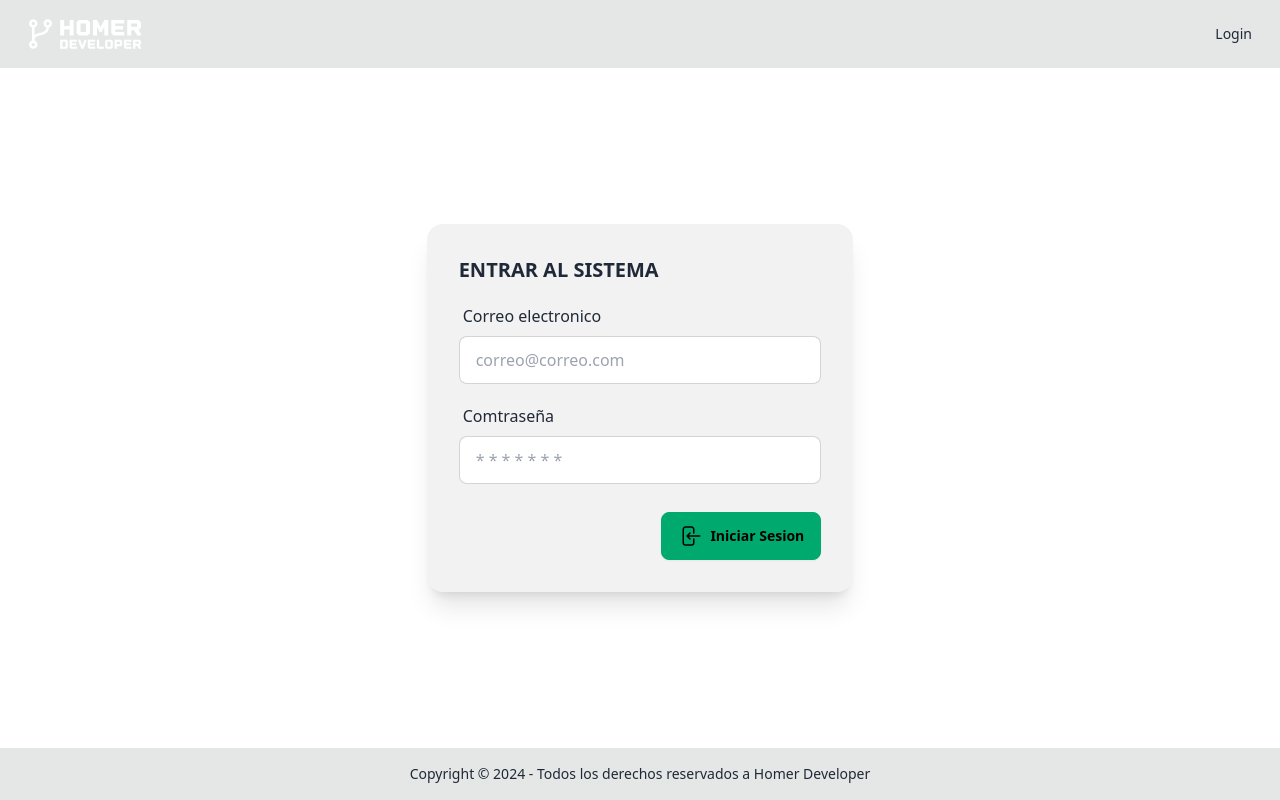
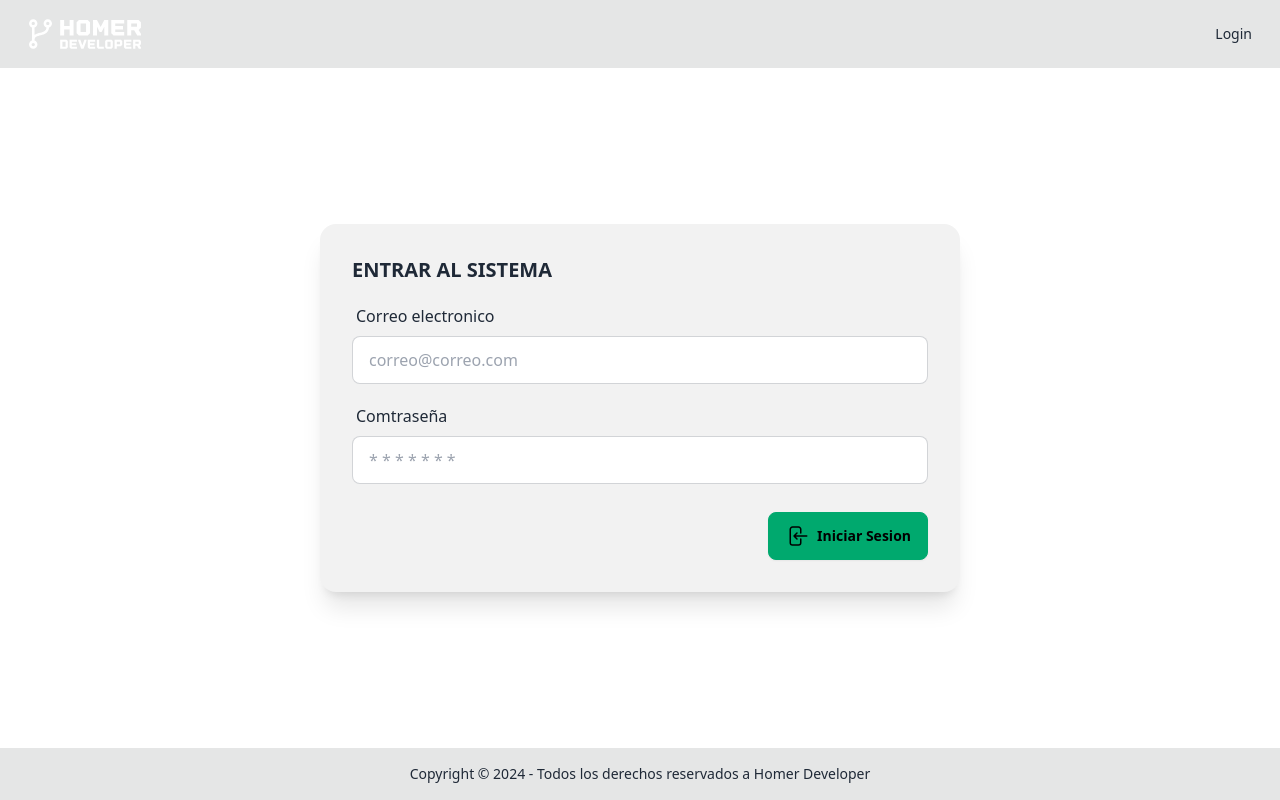
Before and after one commit to Homer1020/crud_supabase_react, a React (Vite) app: page /login in a window 1280 px wide. Built offline with nearby package versions, Linux system fonts and the light colour scheme; no server answers.

Commit message:
Triying to fix login form on movile devices

```diff
--- a/src/components/ui/Card.tsx
+++ b/src/components/ui/Card.tsx
@@ -1,6 +1,6 @@
 export default function Card({ children }: {children: JSX.Element}) {
   return (
-    <div className="card w-4/12 bg-base-200 shadow-xl">
+    <div className="card w-100 md:w-6/12 mx-auto bg-base-200 shadow-xl">
       <div className="card-body">
         { children }
       </div>
--- a/src/pages/auth/Login.tsx
+++ b/src/pages/auth/Login.tsx
@@ -50,7 +50,8 @@ export default function Login() {
     <div className="flex flex-col min-h-screen">
       <Navbar />
       <div className="flex-1 flex justify-center items-center">
-        {
+        <div className="container">
+          {
           (!auth && !loading) && (
             <Card>
               <form onSubmit={handleLogin}>
@@ -96,6 +97,7 @@ export default function Login() {
             </Card>
           )
         }
+        </div>
       </div>
       <Footer />
     </div>
```
